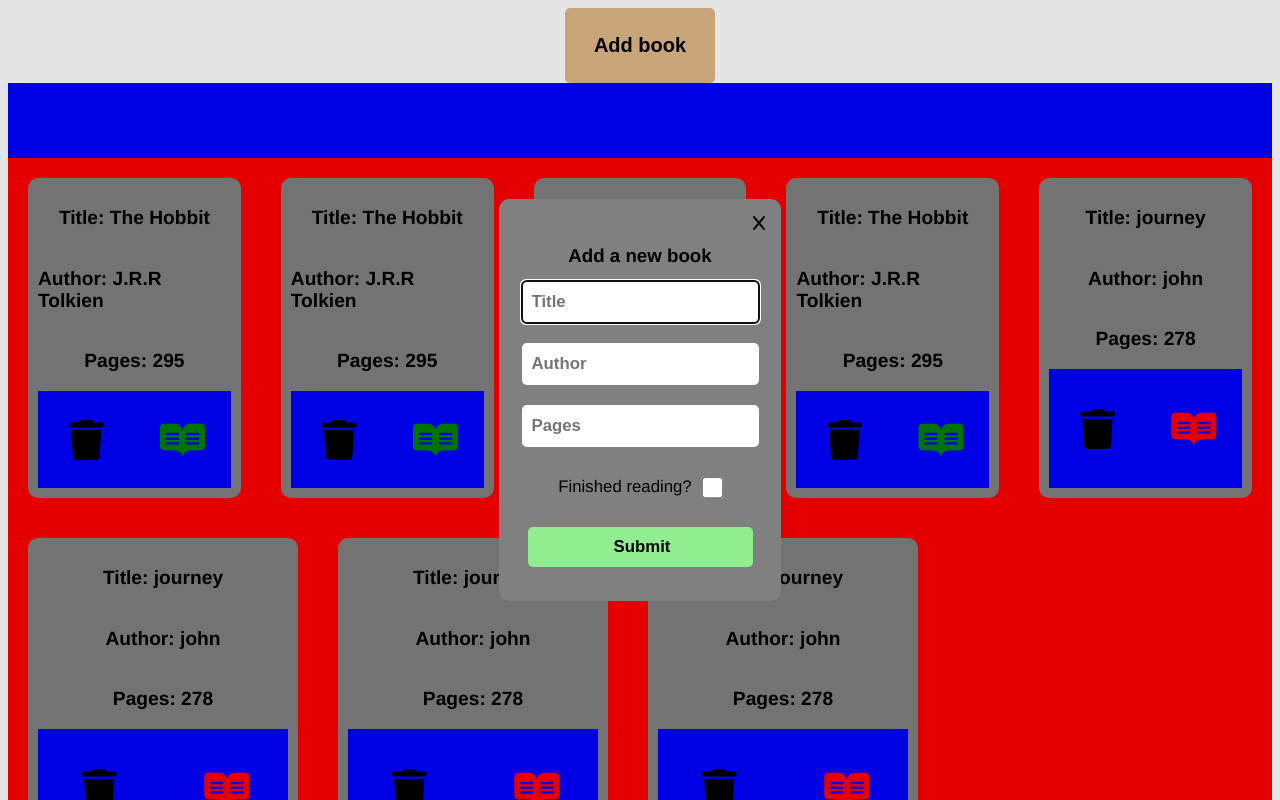
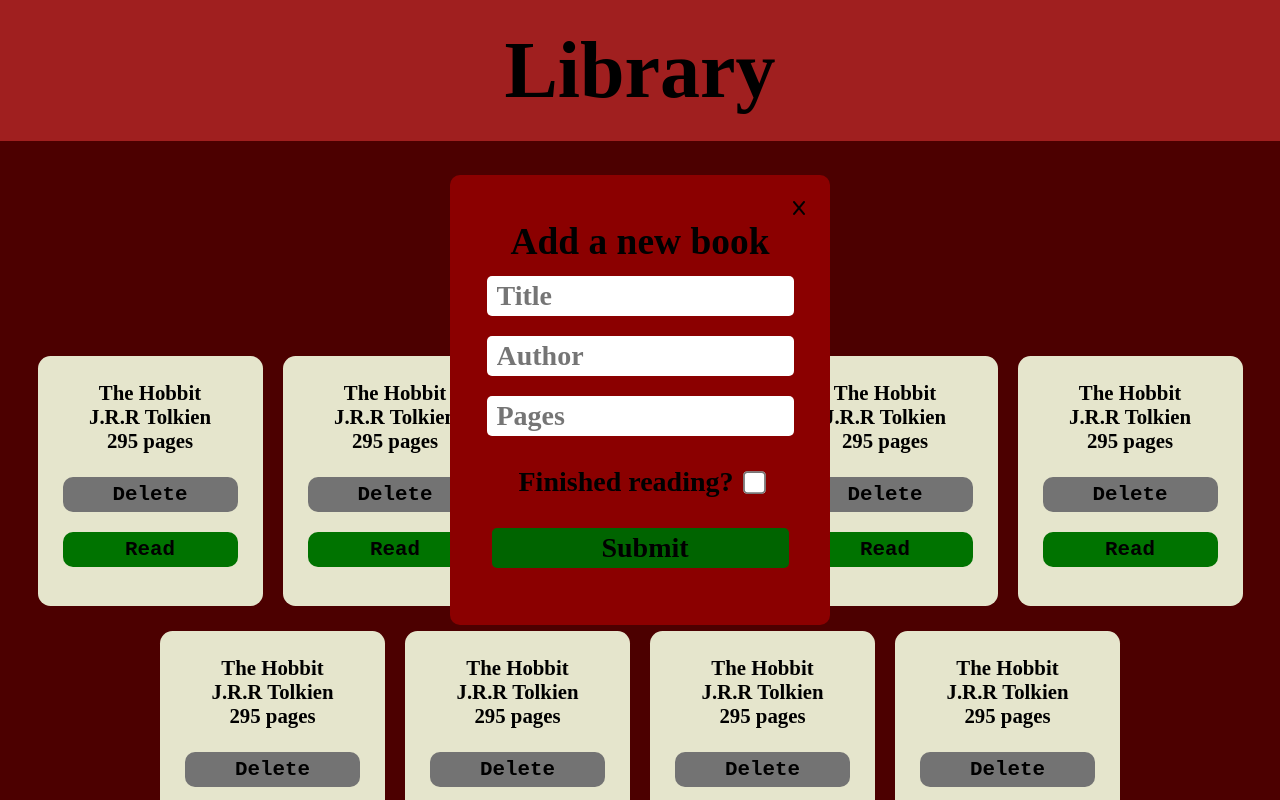
Before and after one commit to rajibmalik/library, a plain HTML site: page index.html in a window 1280 px wide. Both pictures are taken after a click on the button "Add book". Shown: the top 800 px of the page. Drawn offline with Linux system fonts and the light colour scheme.

Commit message:
Updated styles

```diff
--- a/BookCard.js
+++ b/BookCard.js
@@ -4,15 +4,15 @@ export class BookCard {
     this.card.className = "bookCard";
 
     this.title = document.createElement("p");
-    this.title.textContent = `Title: ${title}`;
+    this.title.textContent = `${title}`;
     this.title.className = "cardInfo";
 
     this.author = document.createElement("p");
-    this.author.textContent = `Author: ${author}`;
+    this.author.textContent = `${author}`;
     this.author.className = "cardInfo";
 
     this.pages = document.createElement("p");
-    this.pages.textContent = `Pages: ${pages}`;
+    this.pages.textContent = `${pages} pages`;
     this.pages.className = "cardInfo";
 
     this.buttonContainer = document.createElement("div");
--- a/Library.js
+++ b/Library.js
@@ -35,19 +35,18 @@ export class Library {
       const deleteButton = document.createElement("button");
       deleteButton.classList.add("deleteBtn");
       deleteButton.id = book.id;
-      deleteButton.classList.add("fa-solid", "fa-trash");
+      deleteButton.textContent = "Delete";
 
       const readButton = document.createElement("button");
       readButton.classList.add("readBtn");
-      readButton.classList.add("fa-brands", "fa-readme");
+      readButton.textContent = "Not read";
 
       if (book.read) {
         readButton.classList.add("read");
+        readButton.textContent = "Read";
       }
 
       deleteButton.addEventListener("click", () => {
-        console.log("DELETE" + deleteButton.id);
-
         this.myLibrary = this.myLibrary.filter(
           (book) => book.id.toString() !== deleteButton.id
         );
@@ -58,8 +57,10 @@ export class Library {
       readButton.addEventListener("click", () => {
         if (readButton.classList.contains("read")) {
           readButton.classList.remove("read");
+          readButton.textContent = "Not read";
         } else {
           readButton.classList.add("read");
+          readButton.textContent = "Read";
         }
       });
 
--- a/index.html
+++ b/index.html
@@ -4,10 +4,11 @@
     <meta charset="UTF-8" />
     <meta name="viewport" content="width=device-width, initial-scale=1.0" />
     <title>Document</title>
+    <link rel="preconnect" href="https://fonts.googleapis.com" />
+    <link rel="preconnect" href="https://fonts.gstatic.com" crossorigin />
     <link
-      href="https://fonts.googleapis.com/css?family=Rock+Salt"
+      href="https://fonts.googleapis.com/css2?family=Tangerine:wght@400;700&display=swap"
       rel="stylesheet"
-      type="text/css"
     />
     <link rel="stylesheet" href="styles.css" />
     <link
@@ -17,6 +18,24 @@
     <script type="module" src="script.js" defer></script>
   </head>
   <body>
+    <div id="headerContainer">
+      <h1 id="header">Library</h1>
+    </div>
+
+    <div id="mainContainer">
+      <div id="modalBtnContainer">
+        <button id="modalBtn">Add book</button>
+      </div>
+
+      <div id="cardGridContainer">
+        <div id="cardGrid"></div>
+      </div>
+    </div>
+
+    <div id="footerContainer">
+      <h2 id="footerAuthor">Copyright © 2024 rajibmalik</h2>
+    </div>
+
     <dialog>
       <div id="closeBtnContainer">
         <i class="fa-solid fa-x" id="closeBtn"></i>
@@ -60,13 +79,5 @@
         </div>
       </form>
     </dialog>
-
-    <div id="modalBtnContainer">
-      <button id="modalBtn">Add book</button>
-    </div>
-
-    <div id="cardGridContainer">
-      <div id="cardGrid"></div>
-    </div>
   </body>
 </html>
--- a/script.js
+++ b/script.js
@@ -14,10 +14,12 @@ library.addBookToLibrary(hobbit);
 library.addBookToLibrary(hobbit);
 library.addBookToLibrary(hobbit);
 library.addBookToLibrary(hobbit);
-library.addBookToLibrary(journey);
-library.addBookToLibrary(journey);
-library.addBookToLibrary(journey);
-library.addBookToLibrary(journey);
+library.addBookToLibrary(hobbit);
+
+library.addBookToLibrary(hobbit);
+library.addBookToLibrary(hobbit);
+library.addBookToLibrary(hobbit);
+library.addBookToLibrary(hobbit);
 
 showButton.addEventListener("click", () => {
   dialog.showModal();
--- a/styles.css
+++ b/styles.css
@@ -1,89 +1,100 @@
 html {
-  font-family: "helvetica neue", helvetica, arial, sans-serif;
+  font-family: "Times New Roman", Times, serif;
+  /* "Tangerine" "helvetica neue", helvetica, arial, sans-serif; */
 }
 
-#tableContainer {
+* {
+  font-family: "Times New Roman", Times, serif;
+  margin: 0;
+  padding: 0;
+}
+
+body {
+  display: flex;
+  flex-direction: column;
+  min-height: 100vh;
+}
+
+#headerContainer {
   display: flex;
   justify-content: center;
   align-items: center;
-  margin: 0px 100px;
+  background-color: #b22222;
+  font-family: "Tangerine";
+  font-weight: 900;
+  font-size: 2.5rem;
+  color: black;
+  padding: 25px;
 }
 
-table {
-  table-layout: fixed;
-  width: 1000px;
-  border-collapse: collapse;
-  border: 1px solid black;
-  text-align: center;
-}
-
-th,
-td {
-  padding: 10px;
-}
-
-th {
-  letter-spacing: 2px;
-}
-
-td {
-  letter-spacing: 1px;
-}
-
-thead th {
-  font-family: "Rock Salt", cursive;
-}
-
-caption {
-  font-family: "Rock Salt", cursive;
-  font-size: 2rem;
-  padding: 25px;
-  font-style: italic;
-  color: #666;
-  text-align: center;
-  letter-spacing: 20px;
-}
-
-#buttonContainer {
-  display: flex;
-  justify-content: center;
-  align-items: center;
-  padding: 20px;
-}
-
-#addBookBtn {
-  padding: 30px;
-  display: flex;
-  justify-content: center;
-  font-size: 1.25rem;
-  border: 0.2rem solid black;
-  cursor: pointer;
+#mainContainer {
+  flex-grow: 1;
+  background-color: #550000;
+  width: 100%;
+  height: fit-content;
+  overflow: hidden;
 }
 
 button:hover {
   opacity: 60%;
 }
 
-#formContainer {
+#modalBtnContainer {
+  display: flex;
+  justify-content: center;
+  align-items: center;
+  padding-top: 50px;
+}
+
+#modalBtn {
+  height: 80px;
+  width: 200px;
+  background-color: #efbf04;
+  border: 0;
+  border-radius: 5px;
+  font-size: 2.5rem;
+  font-weight: 700;
+}
+
+#modalBtn:hover {
+  opacity: 60%;
+}
+
+#dialogHeaderContainer {
+  display: flex;
+  justify-content: center;
+  align-items: center;
+  height: 50px;
+  font-size: 2rem;
+  font-weight: 900;
+  margin-bottom: 10px;
+}
+
+#dialogContainer {
   display: flex;
   justify-content: center;
   align-items: center;
 }
 
 dialog {
-  width: 250px;
-  height: 370px;
-  background-color: gray;
+  width: 330px;
+  height: 400px;
+  background-color: darkred;
   border: 0;
   border-radius: 10px;
   transition: 0.3s ease-in-out;
   opacity: 0;
   transform: scale(0);
+  position: fixed;
+  top: 50%;
+  left: 50%;
+  transform: translate(-50%, -50%);
+  padding: 25px;
 }
 
 dialog.open {
   opacity: 1;
-  transform: scale(1);
+  transform: translate(-50%, -50%) scale(1);
 }
 
 #dialogForm {
@@ -113,14 +124,15 @@ dialog.open {
   border-radius: 5px;
   border: none;
   padding-left: 10px;
+  outline: none;
 }
 
 .inputBox,
 #readContainer label,
 #submitBtn {
-  font-size: 1.05rem;
-  color: grey;
-  font-weight: 550;
+  font-size: 1.75rem;
+  font-weight: 750;
+  gap: 15px;
 }
 
 #readContainer {
@@ -147,13 +159,6 @@ label {
   transform: scale(1.75);
 }
 
-#dialogHeaderContainer {
-  display: flex;
-  justify-content: center;
-  align-items: center;
-  height: 50px;
-}
-
 #closeBtnContainer {
   display: flex;
   justify-content: end;
@@ -173,7 +178,7 @@ label {
 
 #submitBtn {
   color: black;
-  background-color: lightgreen;
+  background-color: darkgreen;
 }
 
 #submitBtn:hover {
@@ -181,90 +186,95 @@ label {
   cursor: pointer;
 }
 
-#modalBtnContainer {
-  display: flex;
-  justify-content: center;
-  align-items: center;
-}
-
-#modalBtn {
-  height: 75px;
-  width: 150px;
-  background-color: burlywood;
-  border: 0;
-  border-radius: 5px;
-  font-size: 1.25rem;
-  font-weight: 600;
-}
-
-#modalBtn:hover {
-  opacity: 60%;
-}
-
 #cardGridContainer {
   display: flex;
   justify-content: center;
   align-items: center;
-  background-color: blue;
+  padding: 50px;
 }
 
 #cardGrid {
   display: flex;
   justify-content: center;
+  align-items: center;
   flex-direction: column;
-  margin: 75px;
+  padding: 35px;
   width: 100%;
-  background-color: red;
+  gap: 25px;
 }
 
 .bookCard {
+  flex-shrink: 0;
   display: flex;
   justify-content: center;
   align-items: center;
   flex-direction: column;
-  background-color: grey;
-  height: 300px;
-  width: 250px;
-  border-radius: 10px;
-  font-size: 1.2rem;
-  padding: 10px;
+  background-color: #ffffe3;
+  border-radius: 12.5px;
+  font-size: 1.3rem;
+  padding: 25px;
   font-weight: 600;
-  margin: 20px;
-}
-
-#cardInfo {
+  height: 200px;
+  width: 175px;
 }
 
 .bookRow {
   display: flex;
   flex-direction: row;
-  justify-content: start;
+  justify-content: space-between;
+  align-items: center;
+  gap: 20px;
 }
 
 .bookCardButtonContainer {
   display: flex;
-  justify-content: space-between;
+  justify-content: center;
   align-items: center;
+  flex-direction: column;
+  margin-top: 10px;
+  gap: 20px;
   width: 100%;
   height: 100%;
-  background-color: blue;
 }
 
 .deleteBtn,
 .readBtn {
-  width: 45%;
-  height: 80%;
-  border-radius: 5px;
+  font-family: "Courier New", Courier, monospace;
+  width: 100%;
+  height: 30%;
+  border-radius: 10px;
+  font-size: 1.3rem;
+  font-weight: 600;
+  background-color: #ffffe3;
   border: none;
-  margin: 5px;
-  font-size: 2.5rem;
-  background-color: blue;
+}
+
+.deleteBtn {
+  background-color: grey;
 }
 
 .readBtn {
-  color: red;
+  background-color: red;
 }
 
 .readBtn.read {
-  color: green;
+  background-color: green;
 }
+
+#footerContainer {
+  display: flex;
+  justify-content: center;
+  align-items: end;
+  height: 100px;
+  width: 100%;
+  background-color: #b22222;
+}
+
+#footerAuthor {
+  font-family: "Courier New", Courier, monospace;
+}
+
+.cardInfo {
+  text-align: center;
+  width: 100%;
+}
```
